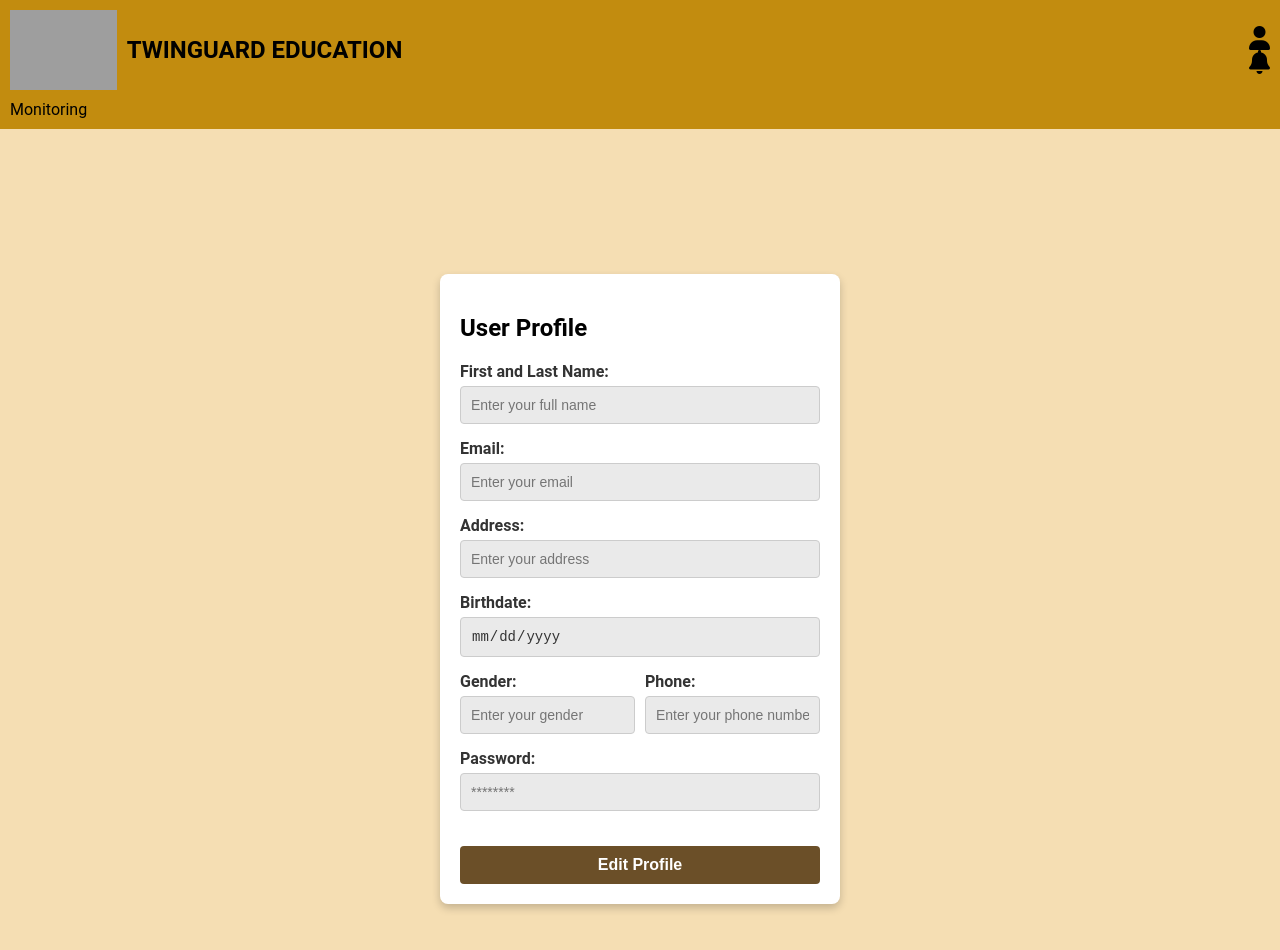
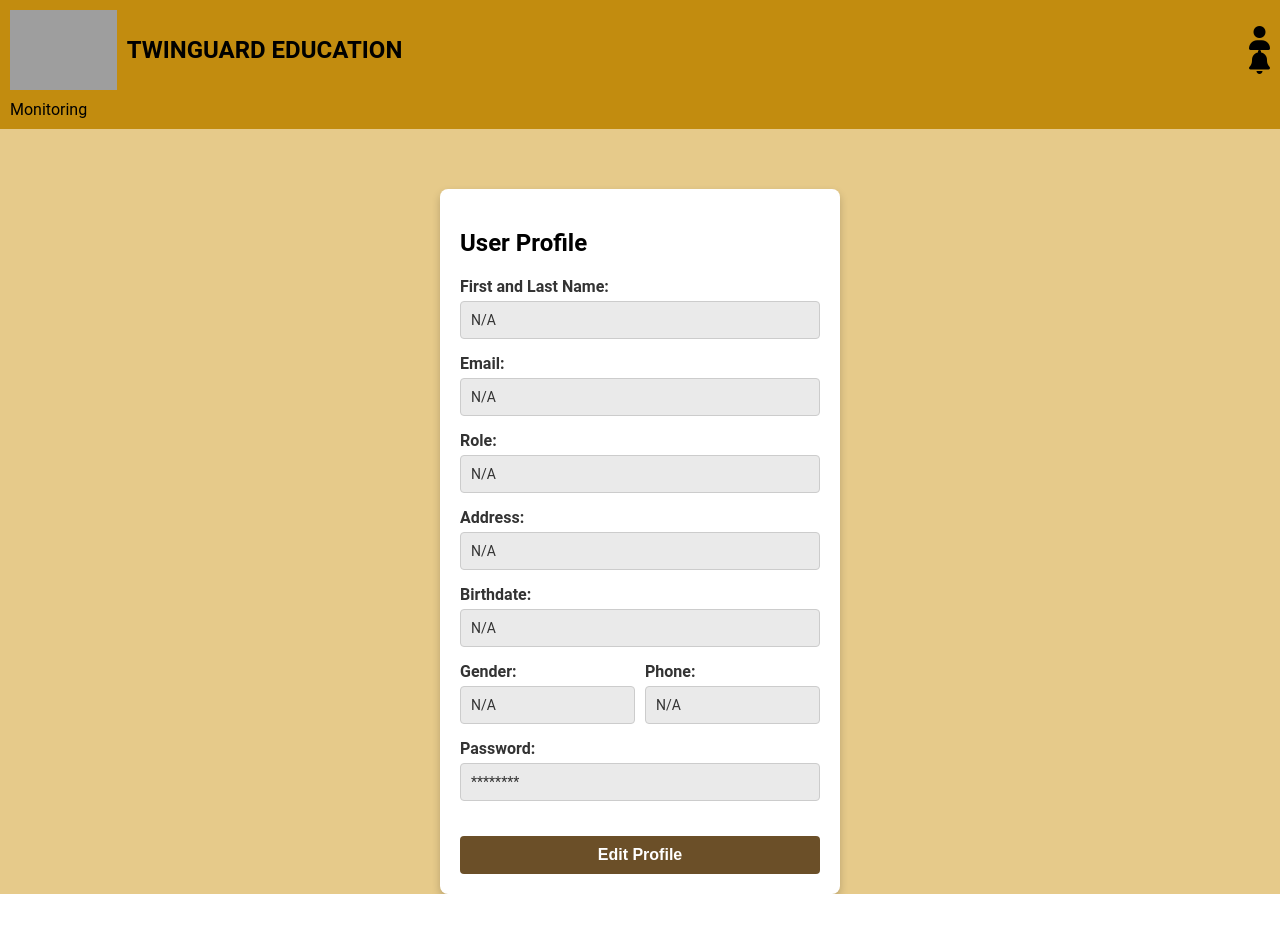
Before and after one commit to Los-Gemelos-Digitales/LosGemelosDigitales-Front-End, an Angular app: page /profile in a window 1280 px wide. Shown: the top 950 px of the page. After the commit the page ends 894 px from the top, so only its background shows below. Built offline with nearby package versions, Linux system fonts and the light colour scheme; grey boxes are pictures that could not be loaded.

Commit message:
update profile with fakeapi

```diff
--- a/angular.json
+++ b/angular.json
@@ -94,5 +94,8 @@
         }
       }
     }
+  },
+  "cli": {
+    "analytics": false
   }
 }
--- a/src/app/components/login/login.component.ts
+++ b/src/app/components/login/login.component.ts
@@ -1,5 +1,5 @@
 import { Component } from '@angular/core';
-import {AuthService} from '../../shared/auth/auth.service';
+import {AuthService} from '../../shared/auth-service/auth.service';
 import {Route, Router} from '@angular/router';
 import {FormBuilder, FormGroup, FormsModule, ReactiveFormsModule, Validators} from '@angular/forms';
 import {UserService} from '../../data/services/users/user.service';
--- a/src/app/components/monitoring/monitoring.component.ts
+++ b/src/app/components/monitoring/monitoring.component.ts
@@ -1,6 +1,6 @@
 import { Component } from '@angular/core';
 import { ToolbarComponent } from '../toolbar/toolbar.component';
-import {AuthService} from '../../shared/auth/auth.service';
+import {AuthService} from '../../shared/auth-service/auth.service';
 
 @Component({
   selector: 'app-monitoring',
--- a/src/app/components/profile/profile.component.css
+++ b/src/app/components/profile/profile.component.css
@@ -2,11 +2,13 @@
   display: flex;
   justify-content: center;
   align-items: center;
-    height: 100vh;
-    background-color: #f5deb3;
   padding-top: 60px;
 }
 
+.app-background {
+  background-color: #E6CA8A;
+  min-height: 100vh;
+}
 
 .profile-container {
   width: 360px;
@@ -23,7 +25,6 @@
   margin-bottom: 20px;
 }
 
-
 .form-group {
   display: flex;
   flex-direction: column;
@@ -36,15 +37,13 @@
   margin-bottom: 5px;
 }
 
-  .form-group input {
+.form-group span {
   padding: 10px;
-    border: 1px solid #ccc;
-    border-radius: 4px;
   background-color: #eaeaea;
   color: #333;
   font-size: 14px;
-    outline: none;
-    cursor: not-allowed;
+  border: 1px solid #ccc;
+  border-radius: 4px;
 }
 
 .form-row {
--- a/src/app/components/profile/profile.component.html
+++ b/src/app/components/profile/profile.component.html
@@ -1,47 +1,52 @@
+<body class="app-background">
   <app-toolbar></app-toolbar>
 
   <div class="profile-wrapper">
     <div class="profile-container">
       <h2>User Profile</h2>
-      <form>
       <div class="form-group">
-          <label for="firstName">First and Last Name:</label>
-          <input type="text" id="firstName" name="firstName" placeholder="Enter your full name" disabled>
+        <label for="username">First and Last Name:</label>
+        <span id="username">{{ username || 'N/A' }}</span>
     </div>
 
     <div class="form-group">
       <label for="email">Email:</label>
-          <input type="email" id="email" name="email" placeholder="Enter your email" disabled>
+      <span id="email">{{ email || 'N/A' }}</span>
+    </div>
+
+    <div class="form-group">
+      <label for="role">Role:</label>
+      <span id="role">{{ role || 'N/A' }}</span>
     </div>
 
     <div class="form-group">
       <label for="address">Address:</label>
-          <input type="text" id="address" name="address" placeholder="Enter your address" disabled>
+      <span id="address">N/A</span>
     </div>
 
     <div class="form-group">
       <label for="birthdate">Birthdate:</label>
-          <input type="date" id="birthdate" name="birthdate" disabled>
+      <span id="birthdate">N/A</span>
     </div>
 
     <div class="form-row">
       <div class="form-group">
         <label for="gender">Gender:</label>
-            <input type="text" id="gender" name="gender" placeholder="Enter your gender" disabled>
+        <span id="gender">N/A</span>
       </div>
 
       <div class="form-group">
           <label for="phone">Phone:</label>
-            <input type="tel" id="phone" name="phone" placeholder="Enter your phone number" disabled>
+          <span id="phone">N/A</span>
         </div>
       </div>
 
       <div class="form-group">
         <label for="password">Password:</label>
-          <input type="password" id="password" name="password" placeholder="********" disabled>
+        <span id="password">********</span>
       </div>
 
       <button class="edit-profile-button" type="button">Edit Profile</button>
-      </form>
     </div>
   </div>
+</body>
--- a/src/app/components/profile/profile.component.ts
+++ b/src/app/components/profile/profile.component.ts
@@ -1,5 +1,7 @@
-import { Component } from '@angular/core';
+import {Component, OnInit} from '@angular/core';
 import { ToolbarComponent } from '../toolbar/toolbar.component';
+import {Subscription} from 'rxjs';
+import {AuthService} from '../../shared/auth-service/auth.service';
 
 @Component({
   selector: 'app-profile',
@@ -8,6 +10,19 @@ import { ToolbarComponent } from '../toolbar/toolbar.component';
   templateUrl: './profile.component.html',
   styleUrl: './profile.component.css'
 })
-export class ProfileComponent {
+export class ProfileComponent implements OnInit{
+  role: string | null = null;
+  username: string | null = null;
+  email: string | null = null;
 
+  constructor(private authService: AuthService) {}
+
+  ngOnInit() {
+    const user = this.authService.getUser(); // Obtener el usuario desde el AuthService
+    if (user) {
+      this.role = user.role;
+      this.username = user.username;
+      this.email = user.email;
+    }
+  }
 }
--- a/src/app/components/toolbar/toolbar.component.ts
+++ b/src/app/components/toolbar/toolbar.component.ts
@@ -1,7 +1,7 @@
 import {Component, OnInit} from '@angular/core';
 import { RouterModule } from '@angular/router';
 import { NotificationPanelComponent } from '../notification-panel/notification-panel.component';
-import {AuthService} from '../../shared/auth/auth.service';
+import {AuthService} from '../../shared/auth-service/auth.service';
 import {CommonModule} from '@angular/common';
 
 @Component({
--- /dev/null
+++ b/src/app/shared/auth-guard/auth.guard.ts
@@ -0,0 +1,5 @@
+import { CanActivateFn } from '@angular/router';
+
+export const authGuard: CanActivateFn = (route, state) => {
+  return true;
+};
```
Also changed, not shown: src/app/shared/auth-service/auth.service.ts (renamed from src/app/shared/auth/auth.service.ts), 2 other files (tests, documents, lock files or other folders). Lines whose indentation alone changed are shown as unchanged.
